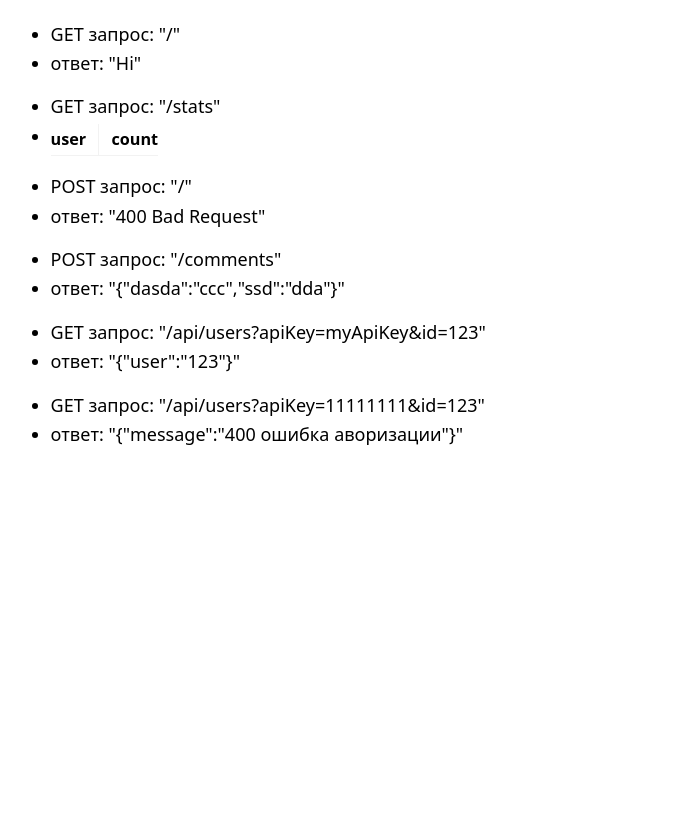
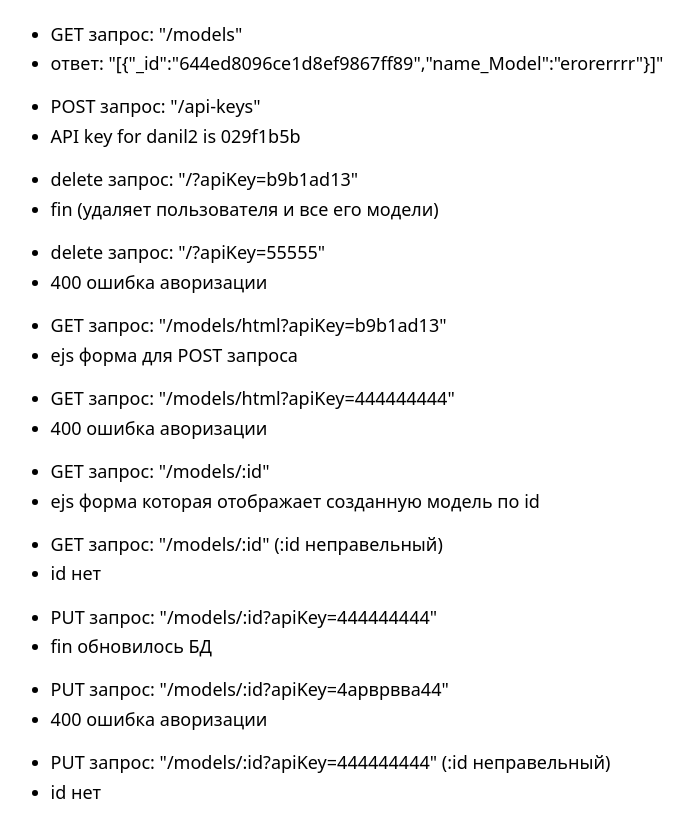
Before and after one commit to DanilLozhkin/VEB_2_sem_BD, a website: page public/index.html in a window 1280 px wide. Shown: the whole page, without its empty margins (16-710 px from the left). Before the commit the page ends 800 px from the top, so only its background shows below. Drawn offline with Linux system fonts and the light colour scheme.

Commit message:
всё_работает+put

```diff
--- a/public/index.html
+++ b/public/index.html
@@ -11,35 +11,48 @@
 
 <body>
     <ul>
-        <li>GET запрос: "/"</li>
-        <li>ответ: "Hi"</li>
+        <li>GET запрос: "/models"</li>
+        <li>ответ: "[{"_id":"644ed8096ce1d8ef9867ff89","name_Model":"erorerrrr"}]"</li>
     </ul>
     <ul>
-        <li>GET запрос: "/stats"</li>
-        <li>
-            <table>
-                <tr>
-                    <th>user</th>
-                    <th>count</th>
-                </tr>
-            </table>
-        </li>
+        <li>POST запрос: "/api-keys"</li>
+        <li>API key for danil2 is 029f1b5b</li>
     </ul>
     <ul>
-        <li>POST запрос: "/"</li>
-        <li>ответ: "400 Bad Request"</li>
+        <li>delete запрос: "/?apiKey=b9b1ad13"</li>
+        <li>fin (удаляет пользователя и все его модели)</li>
     </ul>
     <ul>
-        <li>POST запрос: "/comments"</li>
-        <li>ответ: "{"dasda":"ccc","ssd":"dda"}"</li>
+        <li>delete запрос: "/?apiKey=55555"</li>
+        <li>400 ошибка аворизации</li>
     </ul>
     <ul>
-        <li>GET запрос: "/api/users?apiKey=myApiKey&id=123"</li>
-        <li>ответ: "{"user":"123"}"</li>
+        <li>GET запрос: "/models/html?apiKey=b9b1ad13"</li>
+        <li>ejs форма для POST запроса</li>
     </ul>
     <ul>
-        <li>GET запрос: "/api/users?apiKey=11111111&id=123"</li>
-        <li>ответ: "{"message":"400 ошибка аворизации"}"</li>
+        <li>GET запрос: "/models/html?apiKey=444444444"</li>
+        <li>400 ошибка аворизации</li>
+    </ul>
+    <ul>
+        <li>GET запрос: "/models/:id"</li>
+        <li>ejs форма которая отображает созданную модель по id</li>
+    </ul>
+    <ul>
+        <li>GET запрос: "/models/:id" (:id неправельный)</li>
+        <li>id нет</li>
+    </ul>
+    <ul>
+        <li>PUT запрос: "/models/:id?apiKey=444444444" </li>
+        <li>fin обновилось БД</li>
+    </ul>
+    <ul>
+        <li>PUT запрос: "/models/:id?apiKey=4арврвва44" </li>
+        <li>400 ошибка аворизации</li>
+    </ul>
+    <ul>
+        <li>PUT запрос: "/models/:id?apiKey=444444444"  (:id неправельный)</li>
+        <li>id нет</li>
     </ul>
 </body>
 
```
Also changed, not shown: controllers/controll.js (+44 -17 lines), js/main.js (+0 -26 lines), services/servis.js (+7 -0 lines).
